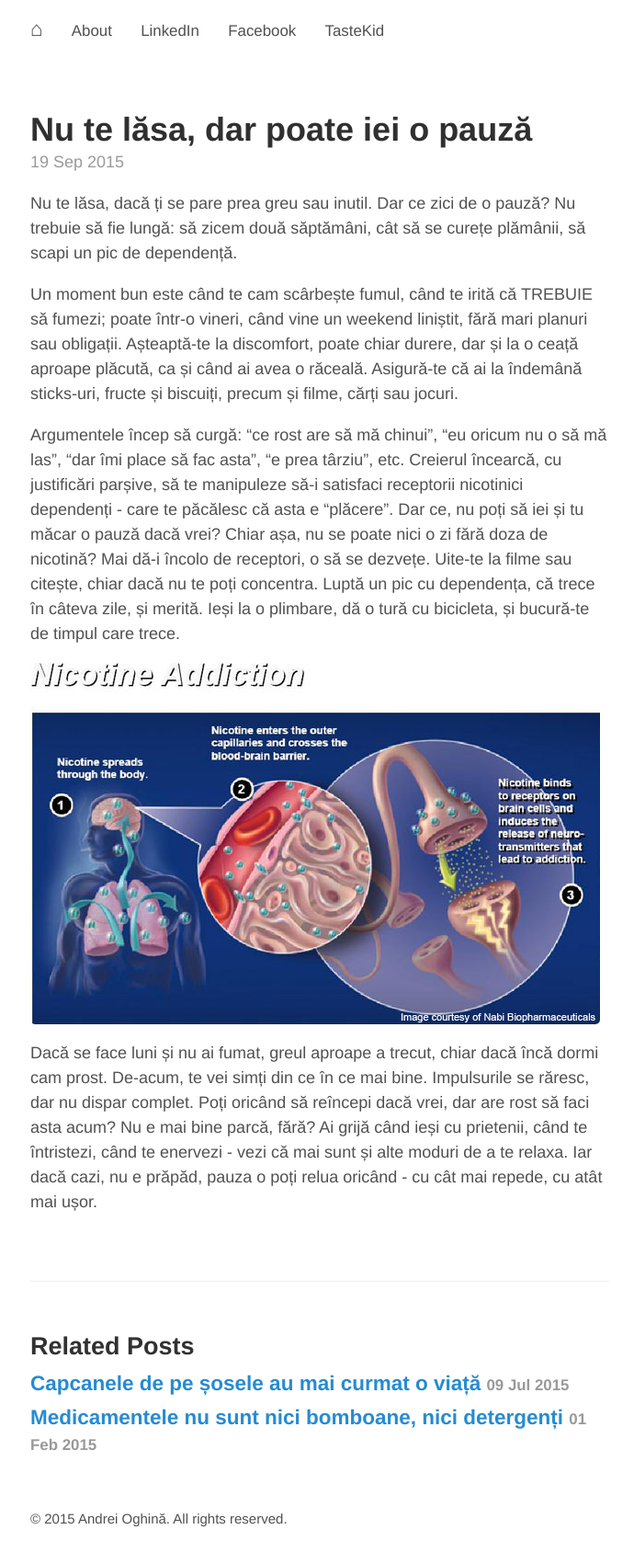
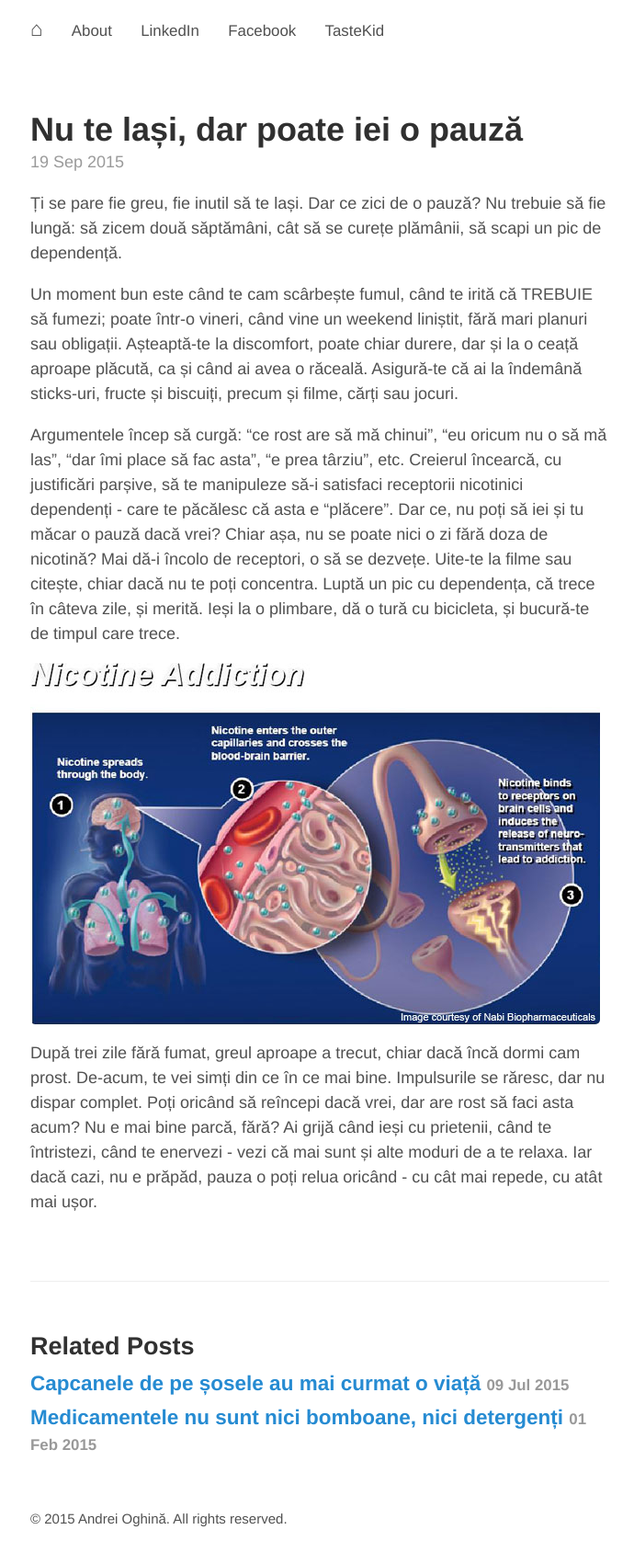
Before and after one commit to aoghina/aoghina.github.io, a Jekyll site: the page built from _posts/2015-09-19-nu-te-lasi-dar-poate-iei-o-pauza.md, in a window 1280 px wide. Shown: the whole page at 92% size, without its empty margins (292-982 px from the left). Built offline with Jekyll 4.4.1, drawn with Linux system fonts in a browser that asks for light colours; comment, search, counter and statistics services are not loaded.

Commit message:
Update nu te lasa post

```diff
--- a/_posts/2015-09-19-nu-te-lasa-dar-pote-iei-o-pauza.md
+++ b/_posts/2015-09-19-nu-te-lasi-dar-poate-iei-o-pauza.md
@@ -1,10 +1,10 @@
 ---
 layout: post
-title: Nu te lăsa, dar poate iei o pauză
+title: Nu te lași, dar poate iei o pauză
 comments: True
 ---
 
-Nu te lăsa, dacă ți se pare prea greu sau inutil. Dar ce zici de o pauză? Nu trebuie să fie lungă: să zicem două săptămâni, cât să se curețe plămânii, să scapi un pic de dependență.
+Ți se pare fie greu, fie inutil să te lași. Dar ce zici de o pauză? Nu trebuie să fie lungă: să zicem două săptămâni, cât să se curețe plămânii, să scapi un pic de dependență.
 
 Un moment bun este când te cam scârbește fumul, când te irită că TREBUIE să fumezi; poate într-o vineri, când vine un weekend liniștit, fără mari planuri sau obligații. Așteaptă-te la discomfort, poate chiar durere, dar și la o ceață aproape plăcută, ca și când ai avea o răceală. Asigură-te că ai la îndemână sticks-uri, fructe și biscuiți, precum și filme, cărți sau jocuri.
 
@@ -14,4 +14,4 @@
 
 ![Dependența de nicotină](/assets/nicotine-addiction.jpg "Dependența de nicotină")
 
-Dacă se face luni și nu ai fumat, greul aproape a trecut, chiar dacă încă dormi cam prost. De-acum, te vei simți din ce în ce mai bine. Impulsurile se răresc, dar nu dispar complet. Poți oricând să reîncepi dacă vrei, dar are rost să faci asta acum? Nu e mai bine parcă, fără? Ai grijă când ieși cu prietenii, când te întristezi, când te enervezi - vezi că mai sunt și alte moduri de a te relaxa. Iar dacă cazi, nu e prăpăd, pauza o poți relua oricând - cu cât mai repede, cu atât mai ușor.
+După trei zile fără fumat, greul aproape a trecut, chiar dacă încă dormi cam prost. De-acum, te vei simți din ce în ce mai bine. Impulsurile se răresc, dar nu dispar complet. Poți oricând să reîncepi dacă vrei, dar are rost să faci asta acum? Nu e mai bine parcă, fără? Ai grijă când ieși cu prietenii, când te întristezi, când te enervezi - vezi că mai sunt și alte moduri de a te relaxa. Iar dacă cazi, nu e prăpăd, pauza o poți relua oricând - cu cât mai repede, cu atât mai ușor.
```
